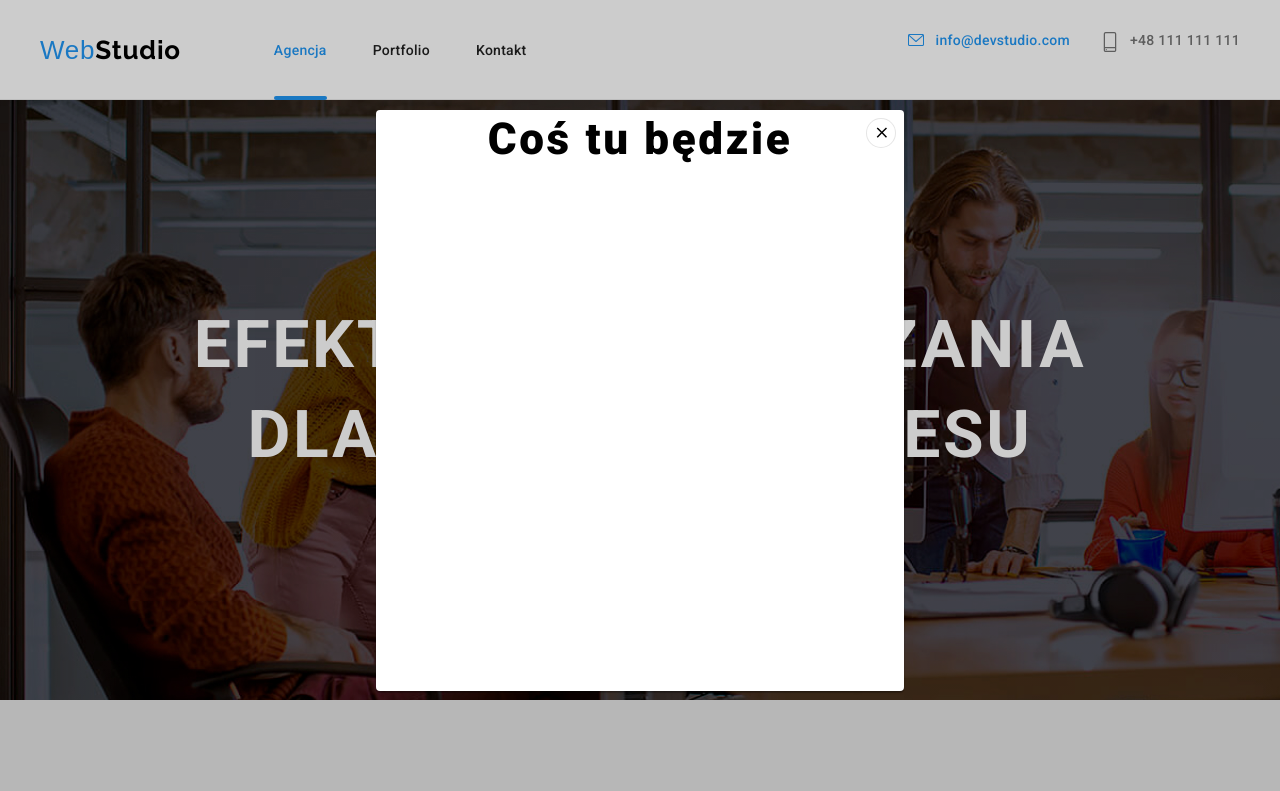
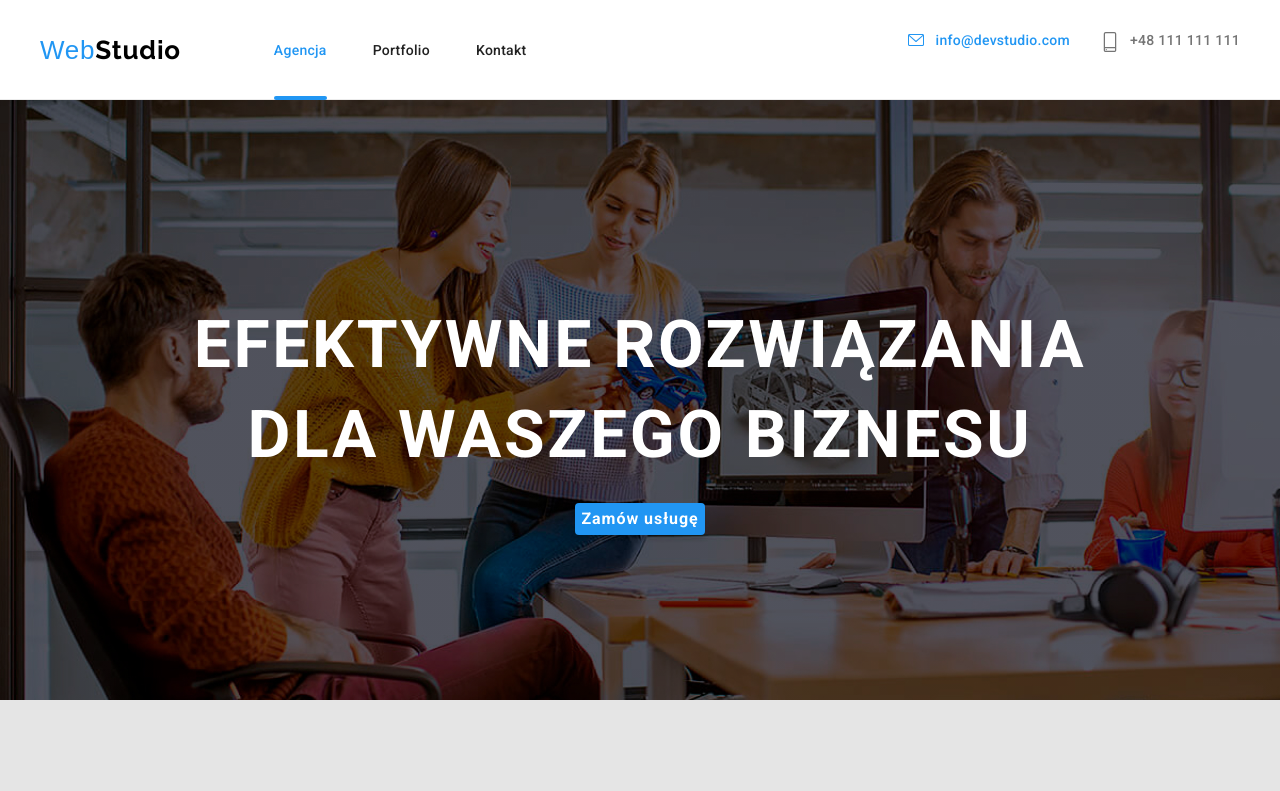
Before and after one commit to szczuczko/goit-markup-hw-05, a plain HTML site: page index.html in a window 1280 px wide. Shown: the top 791 px of the page. Drawn offline with nearby package versions, Linux system fonts and the light colour scheme.

Commit message:
modal done

```diff
--- a/css/styles.css
+++ b/css/styles.css
@@ -249,7 +249,7 @@ h1:hover {
   display: flex;
   align-items: center;
   justify-content: center;
-  visibility: hidden;
+  visibility: visible;
 }
 
 .modal-content {
@@ -285,8 +285,9 @@ h1:hover {
 }
 
 .is-hidden {
-  opacity: 1;
-  visibility: visible;
+  pointer-events: none;
+  opacity: 0;
+  visibility: hidden;
 }
 
 /* Pierwsza sekcja */
```
